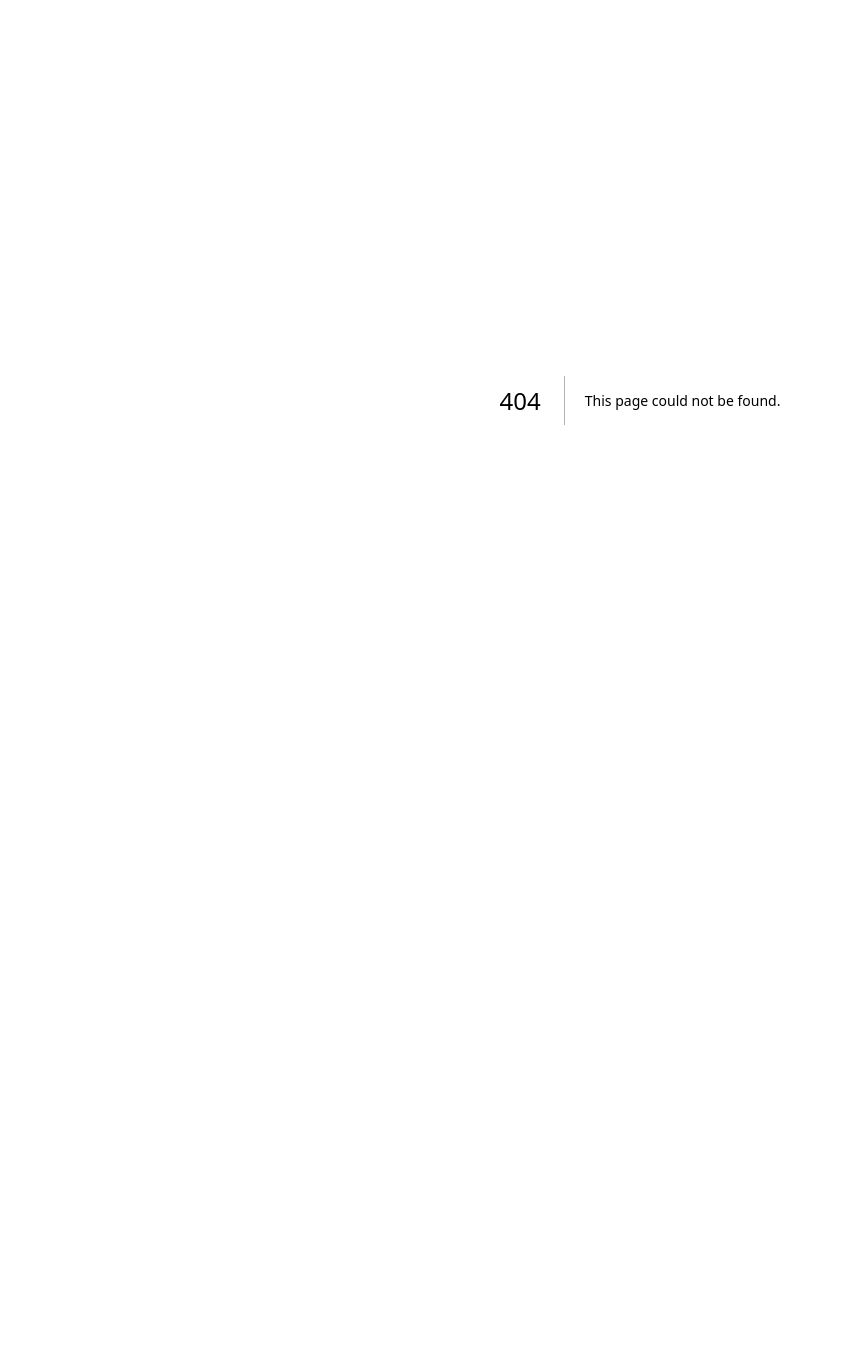
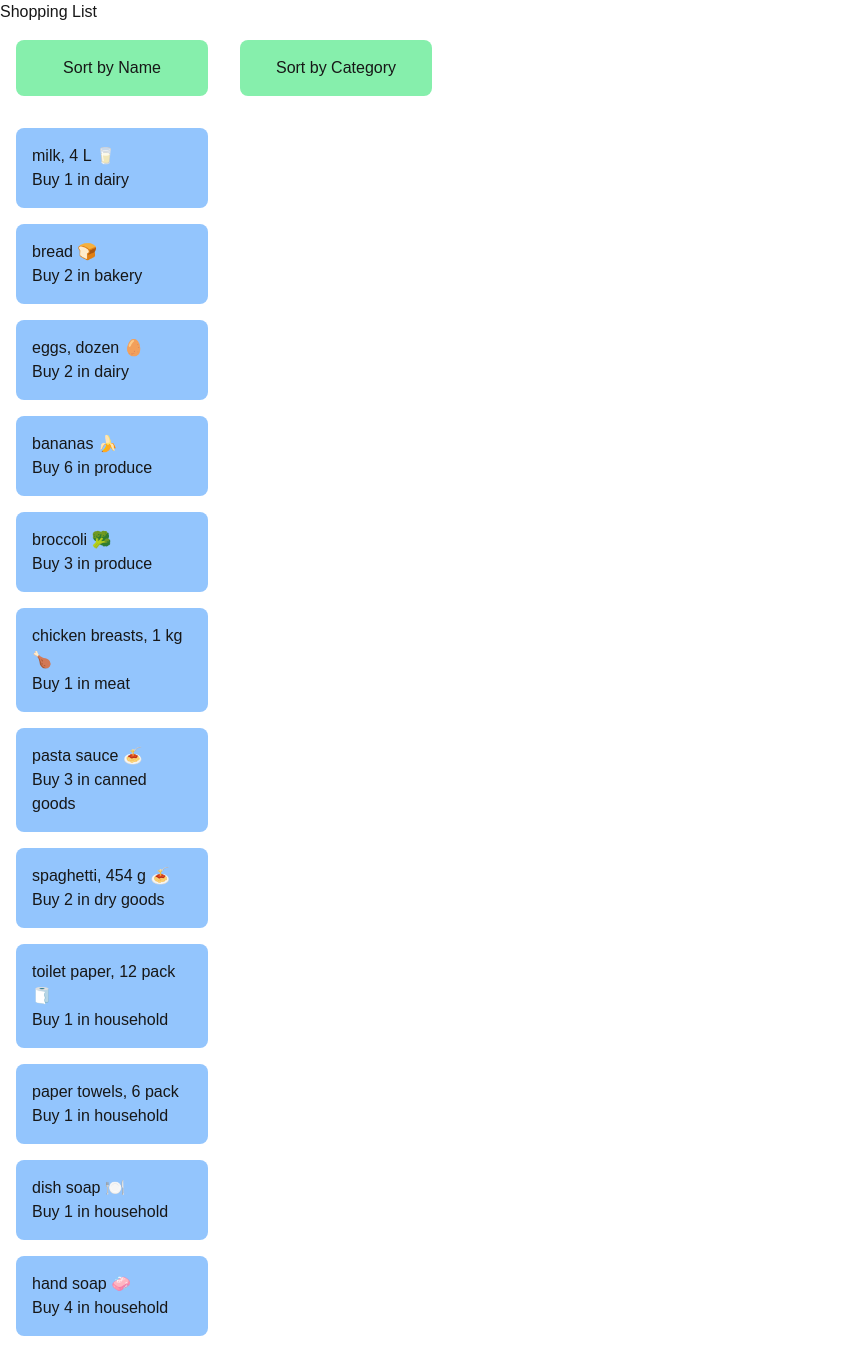
Before and after one commit to Zumar15/cprg306-assignments, a Next.js app: page /week-6 in a window 1280 px wide. Before the commit this address had no page. Shown: the whole page, without its empty margins (0-842 px from the left). Before the commit the page ends 800 px from the top, so only its background shows below. Built offline with nearby package versions, Linux system fonts and the light colour scheme.

Commit message:
Week 6
Week 6 Added

```diff
--- a/app/page.js
+++ b/app/page.js
@@ -8,6 +8,7 @@ export default function Page() {
       <Link className = "p-4 rounded-lg m-4 bg-red-300 w-48" href="/week-3"> Week 3</Link>
       <Link className = "p-4 rounded-lg m-4 bg-purple-300 w-48" href="/week-4"> Week 4</Link>
       <Link className = "p-4 rounded-lg m-4 bg-blue-300 w-48" href="/week-5"> Week 5</Link>
+      <Link className = "p-4 rounded-lg m-4 bg-green-300 w-48" href="/week-6"> Week 6</Link>
     </div>
   );
 }
--- a/app/week-5/new-item.js
+++ b/app/week-5/new-item.js
@@ -20,7 +20,6 @@ export function Counter() {
       setCategory("produce");
       setName("");
       setQuantity(1);
-
     };
     const increment = () => {
         if(quantity<20)
--- /dev/null
+++ b/app/week-6/item-list.js
@@ -0,0 +1,42 @@
+'use client'
+import {Item} from "./item.js";
+import { useState } from "react";
+import items from "./items.json"
+
+export function ItemList() {
+    const [sortBy, setSortBy] = useState("name");
+    const sortByName = () => {
+        items.sort((item1,item2) => {
+            if(item1.name>item2.name)
+                return 1;
+            else if (item1.name>item2.name)
+                return 0;
+            else return -1;
+        })
+        setSortBy("name");
+    }
+    const sortByCategory = () => {
+        items.sort((item1,item2) => {
+            if(item1.category>item2.category)
+                return 1;
+            else if (item1.category===item2.category)
+                return 0;
+            else return -1;
+        })
+        setSortBy("Category");
+    }
+    return (
+            <div>
+            <button className = "p-4 rounded-lg m-4 bg-green-300 w-48" onClick = {sortByName}>Sort by Name</button>
+            <button className = "p-4 rounded-lg m-4 bg-green-300 w-48" onClick = {sortByCategory}>Sort by Category</button>
+                    {
+                        items.map((item) => {
+                            return (
+                                <Item key = {item.id} name = {item.name} quantity = {item.quantity} category = {item.category}></Item>
+                            )
+                        })
+                    }
+            </div>
+        )
+
+}
--- /dev/null
+++ b/app/week-6/item.js
@@ -0,0 +1,8 @@
+export function Item ({name, quantity, category}) {
+    return (
+        <div className = "p-4 rounded-lg m-4 bg-blue-300 w-48">
+            <h2>{name}</h2>
+            <h2>Buy {quantity} in {category}</h2>
+        </div>
+    )
+}
--- /dev/null
+++ b/app/week-6/items.json
@@ -0,0 +1,74 @@
+[
+    {
+      "id": "1h2GJKH12gkHG31h1H",
+      "name": "milk, 4 L 🥛",
+      "quantity": 1,
+      "category": "dairy"
+    },
+    {
+      "id": "2KJH3k2j3H1k2J3K1H",
+      "name": "bread 🍞",
+      "quantity": 2,
+      "category": "bakery"
+    },
+    {
+      "id": "3h2KJH3k2j3H1k2J3",
+      "name": "eggs, dozen 🥚",
+      "quantity": 2,
+      "category": "dairy"
+    },
+    {
+      "id": "4k2J3K1H2GJKH12gk",
+      "name": "bananas 🍌",
+      "quantity": 6,
+      "category": "produce"
+    },
+    {
+      "id": "5H1h1H2KJH3k2j3H",
+      "name": "broccoli 🥦",
+      "quantity": 3,
+      "category": "produce"
+    },
+    {
+      "id": "6H1k2J3K1H2GJKH1",
+      "name": "chicken breasts, 1 kg 🍗",
+      "quantity": 1,
+      "category": "meat"
+    },
+    {
+      "id": "7gkHG31h1H2KJH3k",
+      "name": "pasta sauce 🍝",
+      "quantity": 3,
+      "category": "canned goods"
+    },
+    {
+      "id": "8j3H1k2J3K1H2GJK",
+      "name": "spaghetti, 454 g 🍝",
+      "quantity": 2,
+      "category": "dry goods"
+    },
+    {
+      "id": "9H12gkHG31h1H2KJ",
+      "name": "toilet paper, 12 pack 🧻",
+      "quantity": 1,
+      "category": "household"
+    },
+    {
+      "id": "10H3k2j3H1k2J3K1",
+      "name": "paper towels, 6 pack",
+      "quantity": 1,
+      "category": "household"
+    },
+    {
+      "id": "11k2J3K1H2GJKH12",
+      "name": "dish soap 🍽️",
+      "quantity": 1,
+      "category": "household"
+    },
+    {
+      "id": "12GJKH12gkHG31h1",
+      "name": "hand soap 🧼",
+      "quantity": 4,
+      "category": "household"
+    }
+  ]
--- /dev/null
+++ b/app/week-6/page.js
@@ -0,0 +1,9 @@
+import {ItemList} from "./item-list.js";
+export default function Page() {
+    return (
+      <main>
+        <h1>Shopping List</h1>
+        <ItemList></ItemList>
+      </main>
+    );
+  }
```
